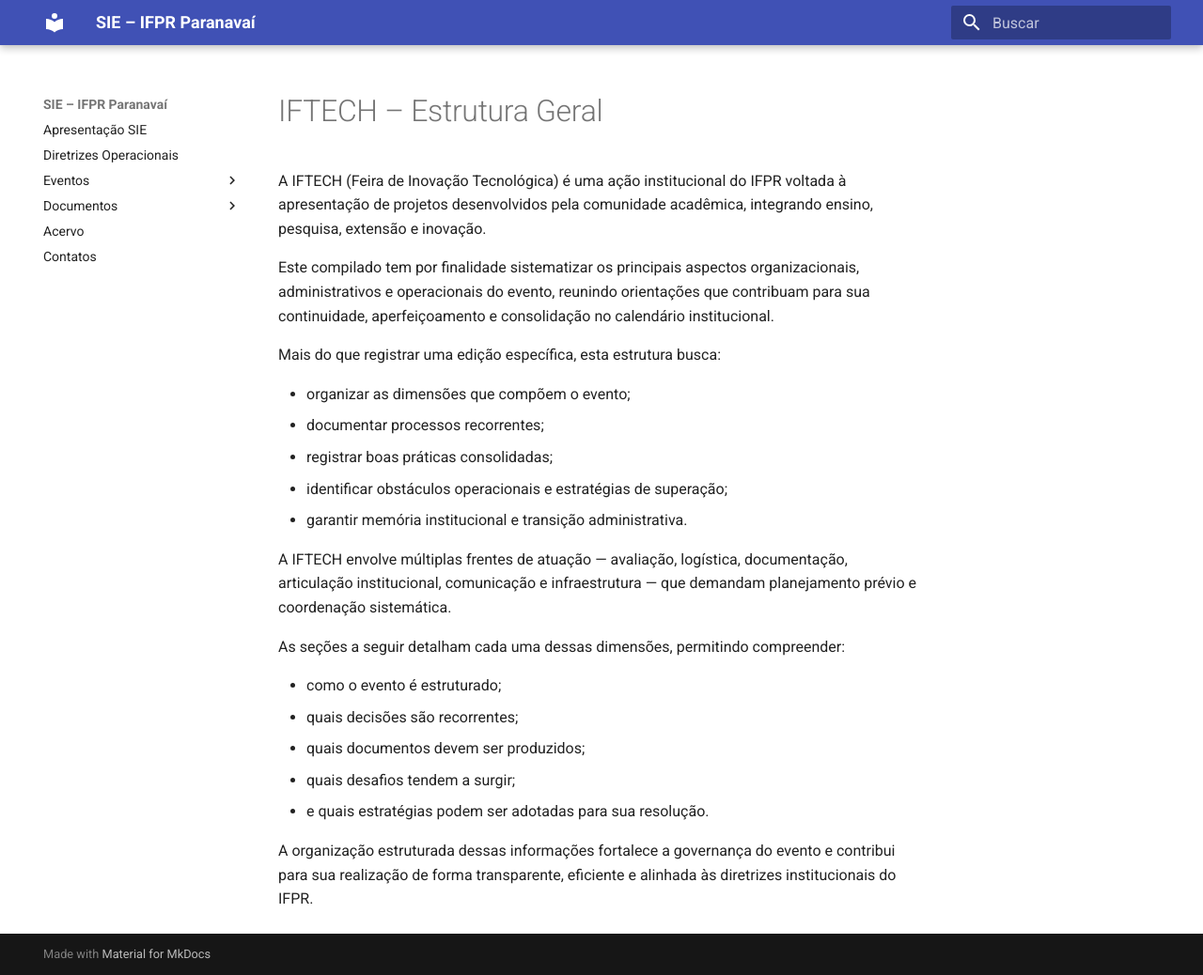
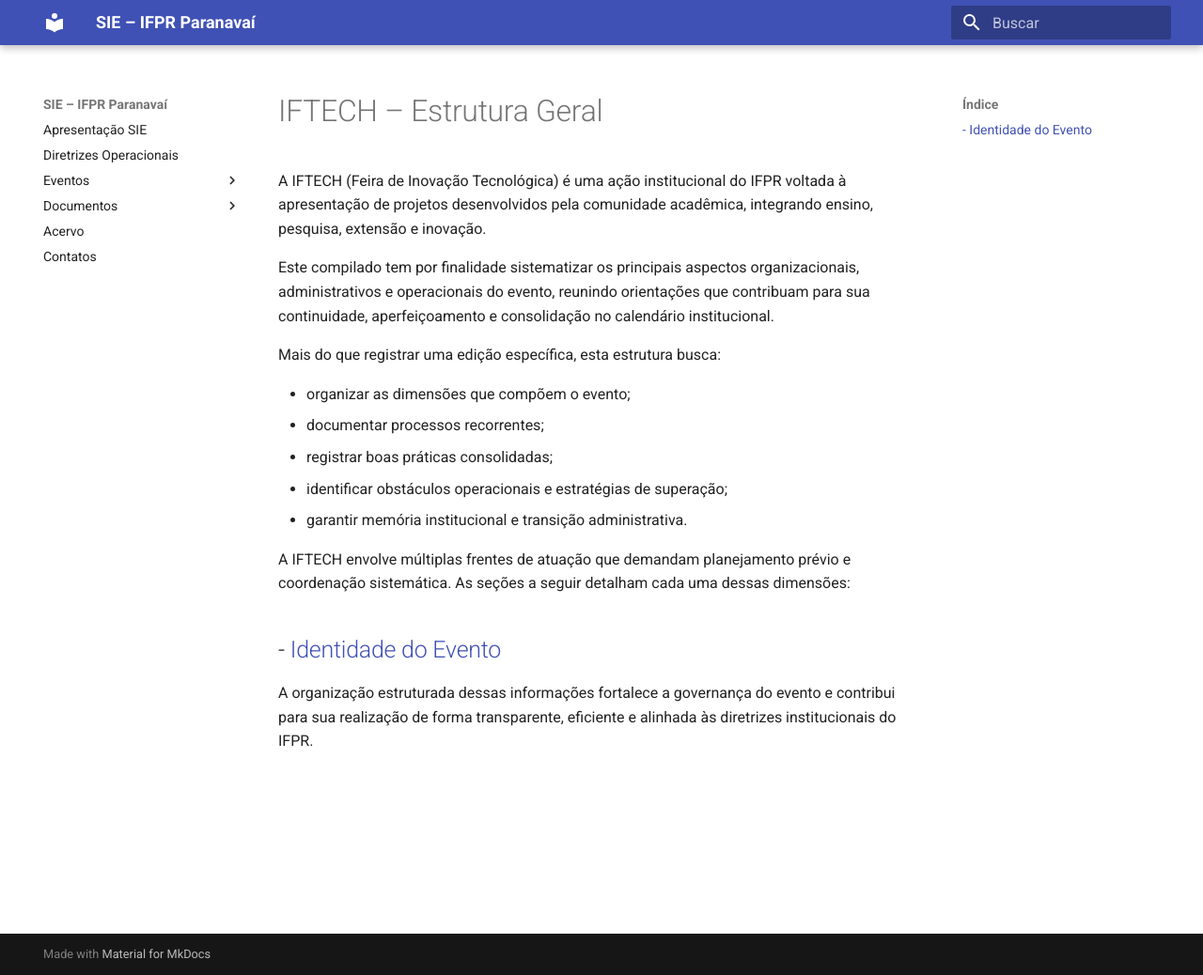
Before and after one commit to ifpr-sie-paranavai/dossie, an MkDocs documentation site: the page built from docs/eventos/iftech/index.md, in a window 1280 px wide and 1038 px high. Shown: the whole window at 94% size. Built offline with MkDocs 1.6.1 and Material for MkDocs 9.7.7, drawn with Linux system fonts in a browser that asks for light colours.

Commit message:
Update index.md

```diff
--- a/docs/eventos/iftech/index.md
+++ b/docs/eventos/iftech/index.md
@@ -12,14 +12,9 @@ Mais do que registrar uma edição específica, esta estrutura busca:
 - identificar obstáculos operacionais e estratégias de superação;
 - garantir memória institucional e transição administrativa.
 
-A IFTECH envolve múltiplas frentes de atuação — avaliação, logística, documentação, articulação institucional, comunicação e infraestrutura — que demandam planejamento prévio e coordenação sistemática.
+A IFTECH envolve múltiplas frentes de atuação que demandam planejamento prévio e coordenação sistemática. As seções a seguir detalham cada uma dessas dimensões:
 
-As seções a seguir detalham cada uma dessas dimensões, permitindo compreender:
-
-- como o evento é estruturado;
-- quais decisões são recorrentes;
-- quais documentos devem ser produzidos;
-- quais desafios tendem a surgir;
-- e quais estratégias podem ser adotadas para sua resolução.
+- [Identidade do Evento](identidade.md)
+-
 
 A organização estruturada dessas informações fortalece a governança do evento e contribui para sua realização de forma transparente, eficiente e alinhada às diretrizes institucionais do IFPR.
```
